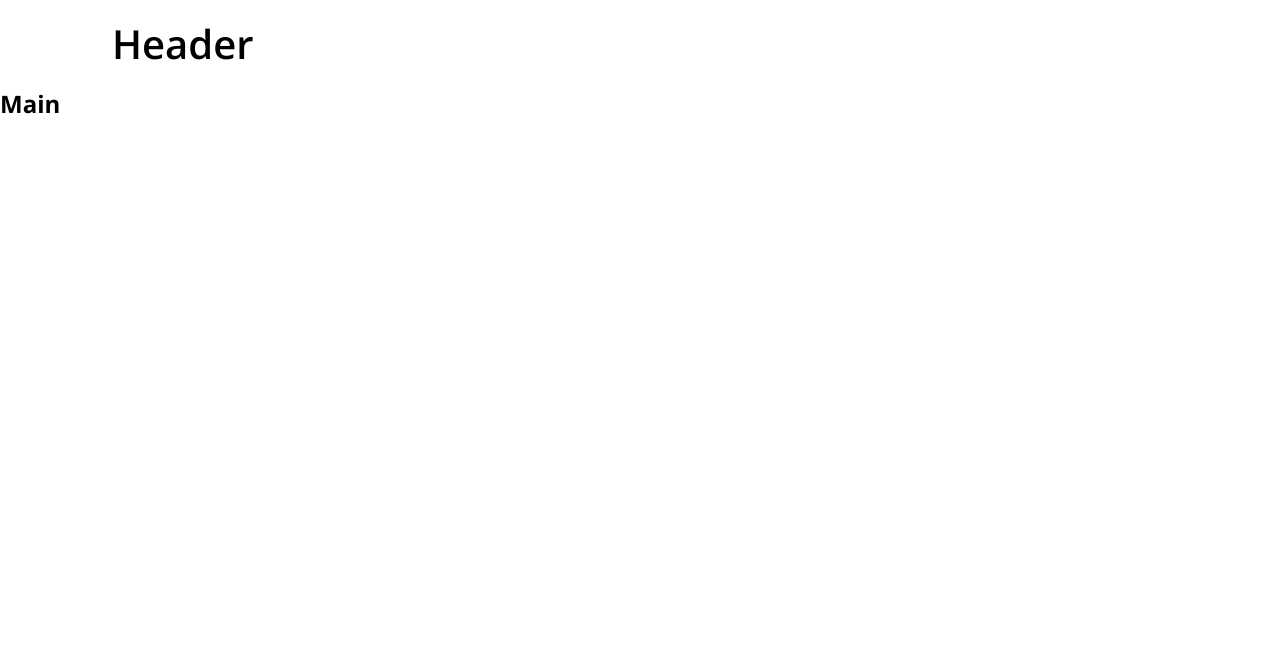
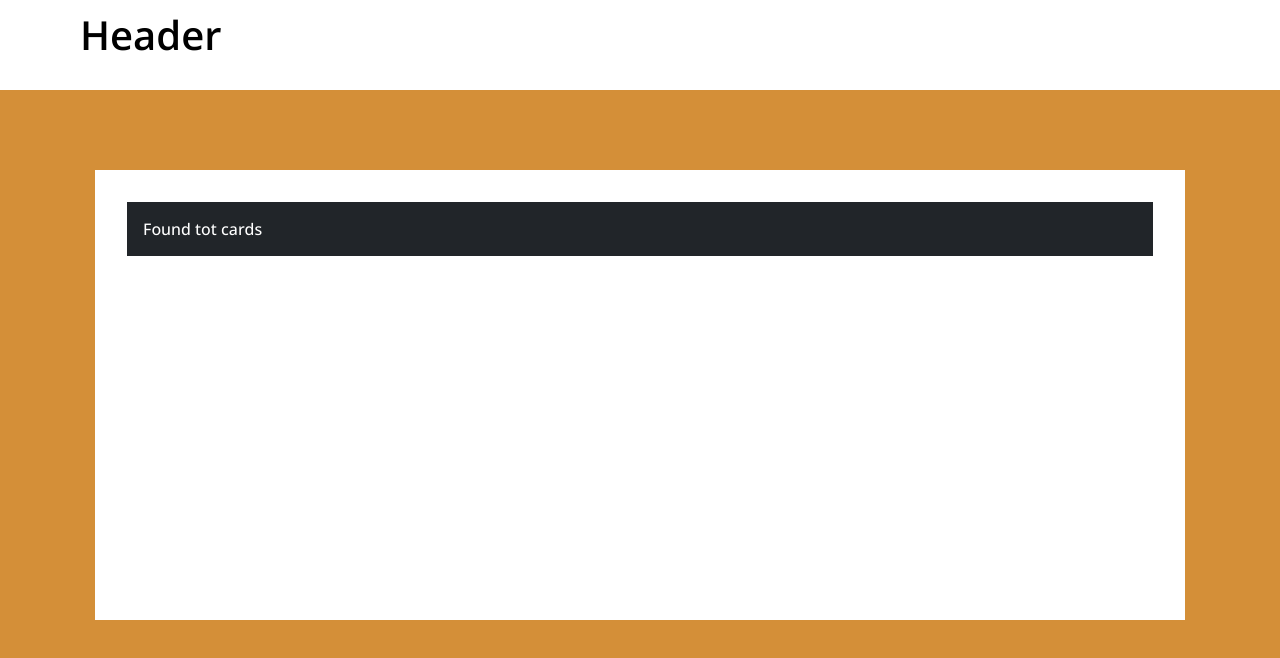
Before and after one commit to AndreaFumagalli4/vite-breaking-bad, a Vue app: page / in a window 1280 px wide. Shown: the top 658 px of the page. Built offline with nearby package versions, Linux system fonts and the light colour scheme.

Commit message:
add App base structure without cards

```diff
--- a/src/App.vue
+++ b/src/App.vue
@@ -24,5 +24,15 @@ export default{
 
 <style lang="scss">
 @use './styles/general.scss' as *;
+@use './styles/partials/variables' as *;
+
+  header{
+    height: 90px;
+  }
+
+  main {
+    background-color: $bg-main-color;
+    height: 800px;
+  }
 
 </style>
--- a/src/components/AppHeader.vue
+++ b/src/components/AppHeader.vue
@@ -11,10 +11,11 @@ export default{
   </h1>
 </template>
 
-<style scoped>
+<style lang="scss" scoped>
   h1 {
-    padding: 1rem 7rem;
     font-weight: 600;
     font-size: 2.5rem;
+    line-height: calc(90px - 1.25rem);
+    padding-left: 5rem;
   }
 </style>
--- a/src/components/AppMain.vue
+++ b/src/components/AppMain.vue
@@ -6,13 +6,42 @@ export default{
 </script>
 
 <template>
+
   <section>
-    <h2>
-      Main
-    </h2>
+    <div class="card-album">
+      <div class="card-container">
+        <section class="card-number">
+          <p>
+            Found tot cards
+          </p>
+        </section>
+      </div>
+    </div>
   </section>
+
 </template>
 
-<style scoped>
+<style lang="scss" scoped>
+  div.card-album {
+    height: 500px;
+    max-width: 1250px;
+    margin: 0 auto;
+    padding: 5rem;
+  }
 
+  div.card-container {
+    padding: 2rem;
+    height: 450px;
+    background-color: white;
+
+    section.card-number {
+      background-color: #212529;
+      color: white;
+
+      p {
+        padding: 1rem;
+        font-weight: 500;
+      }
+    }
+  }
 </style>
--- a/src/styles/partials/_variables.scss
+++ b/src/styles/partials/_variables.scss
@@ -1 +1 @@
-$bg-color: #d48f38;
+$bg-main-color: #d48f38;
```
